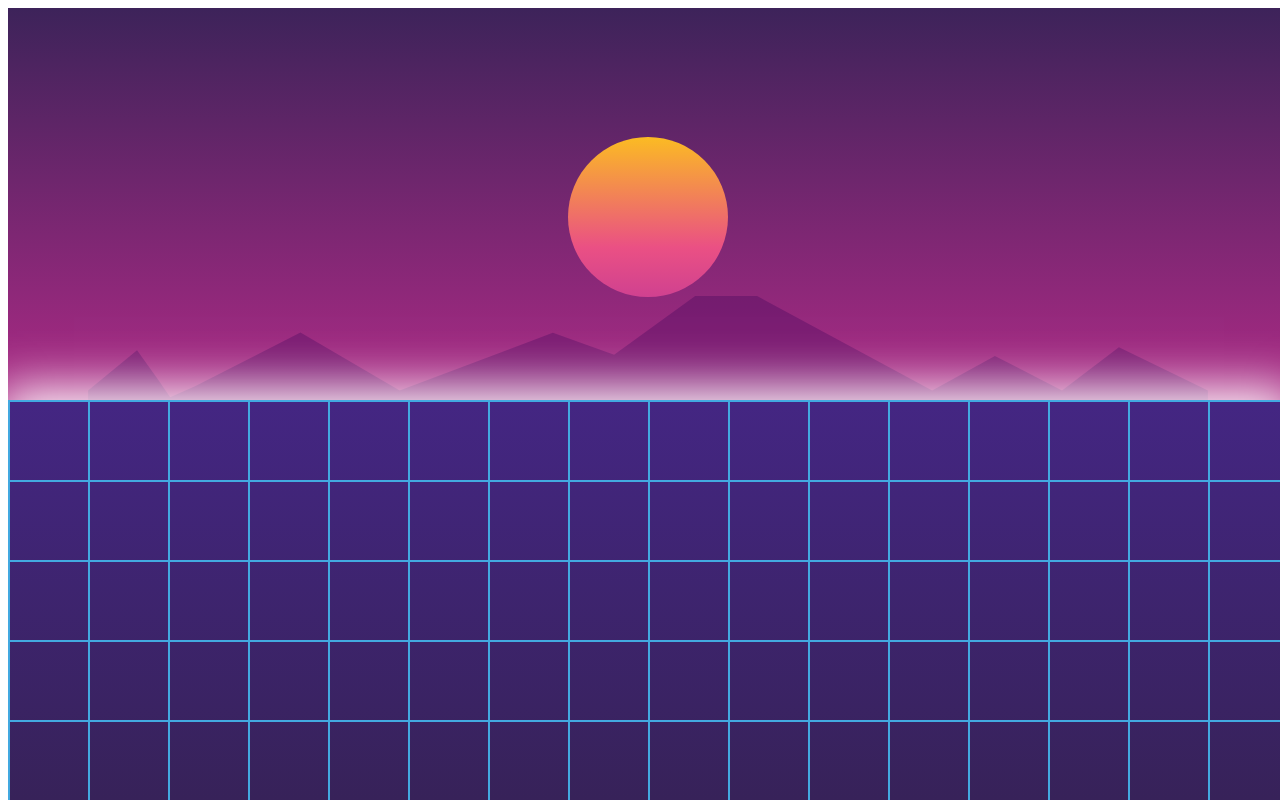
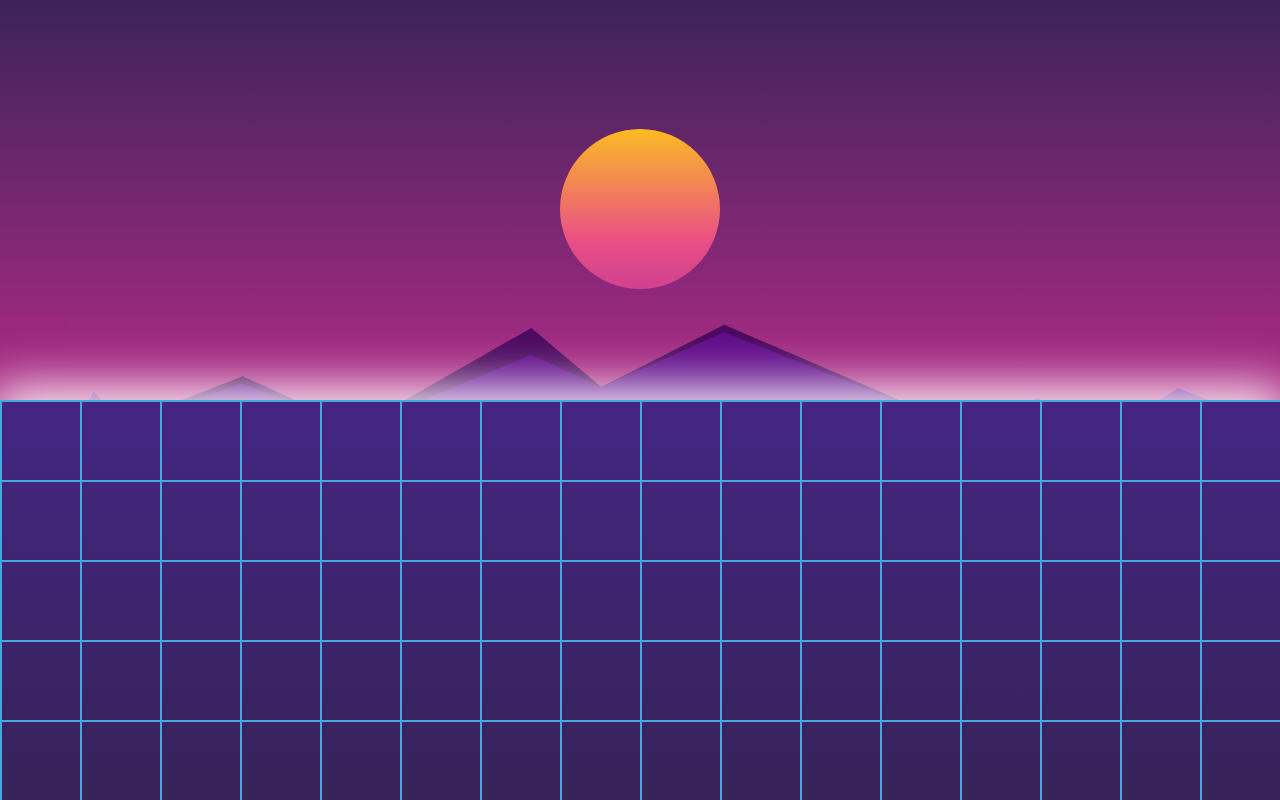
Before and after one commit to gonzalomolina1990/grid, a plain HTML site: page index.html in a window 1280 px wide. Drawn offline with nearby package versions, Linux system fonts and the light colour scheme.

Commit message:
mountains fied

```diff
--- a/index.html
+++ b/index.html
@@ -11,15 +11,20 @@
     <div id="sky">
         <div id="sun"></div>
         <div id="horizon">
-            <svg class="mountain" xmlns="http://www.w3.org/2000/svg" viewBox="0 0 526.49 60.18">
+            <svg xmlns="http://www.w3.org/2000/svg" viewBox="0 0 526.49 60.18">
                 <defs>
-                    <style>.cls-1{fill:#360158;}</style>
-                </defs>
-                <title>synthwave-sun-mountains-4k-op</title>
+                    <style>.cls-1{fill:#360158;}.cls-2{fill:#51048c;}</style>
+                </defs><title>synthwave-sun-mountains-4k-op
+
+                </title>
                 <g id="Capa_2" data-name="Capa 2">
                     <polygon class="cls-1" points="526.49 44.4 484.65 30.09 457.9 44.4 426.35 36.17 396.85 44.4 297.86 0 247.32 27.6 218.51 16.28 146.48 44.4 99.84 23.14 50.52 42.34 38.6 34.66 32.62 38.91 23.02 35.49 0 44.4 0 60.18 526.49 60.18 526.49 44.4"/>
                 </g>
+                <g id="Capa_1" data-name="Capa 1">
+                    <polygon class="cls-2" points="526.49 44.4 484.65 30.09 457.9 44.4 426.35 36.17 396.85 44.4 297.86 0 247.32 27.6 218.51 16.28 146.48 44.4 99.84 23.14 50.52 42.34 38.6 34.66 32.62 38.91 23.02 35.49 0 44.4 0 60.18 526.49 60.18 526.49 44.4"/>
+                </g>
             </svg>
+
         </div>
     </div>
     <div id="grid">
--- a/main.js
+++ b/main.js
@@ -12,8 +12,11 @@ function mountainMove() {
    setInterval(() => {
     for (let i = 0; i < document.getElementsByClassName("cls-1")[0].points.length; i++) {
         if (i == 1 || i == 3 || i == 5 || i == 7 || i == 9 || i == 11 || i == 13) {
-            document.getElementsByClassName("cls-1")[0].points[i].y += randomIntFromInterval(-2,2)
-            //console.log(i, document.getElementsByClassName("cls-1")[0].points[i].y)
+            document.getElementsByClassName("cls-1")[0].points[i].y += randomIntFromInterval(-1, 1);
+            document.getElementsByClassName("cls-2")[0].points[i].y += randomIntFromInterval(-1, 1);
+
+            console.log(i, document.getElementsByClassName("cls-2")[0].points[i].y)
+
         }
 
    }
--- a/styles.css
+++ b/styles.css
@@ -1,3 +1,7 @@
+body{
+    margin: 0;
+}
+
 #sky{
     height: 50%;
     width: 100%;
@@ -23,10 +27,10 @@
 #horizon{
     position: absolute;
     display: block;
-    height: 8rem;
+    height: 5rem;
     width: 100%;
     bottom: 0;
-    opacity: 0.3;
+    opacity: 0.8;
 
 }
 
```
